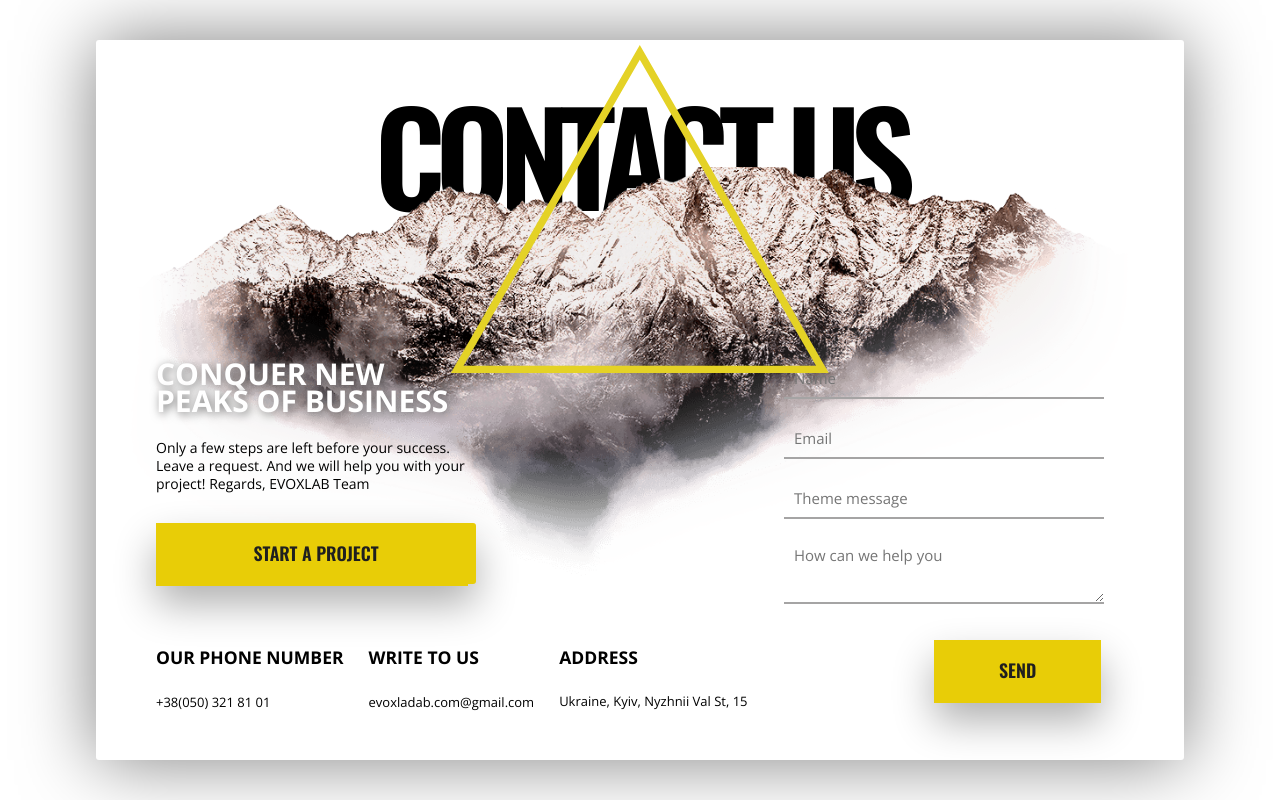
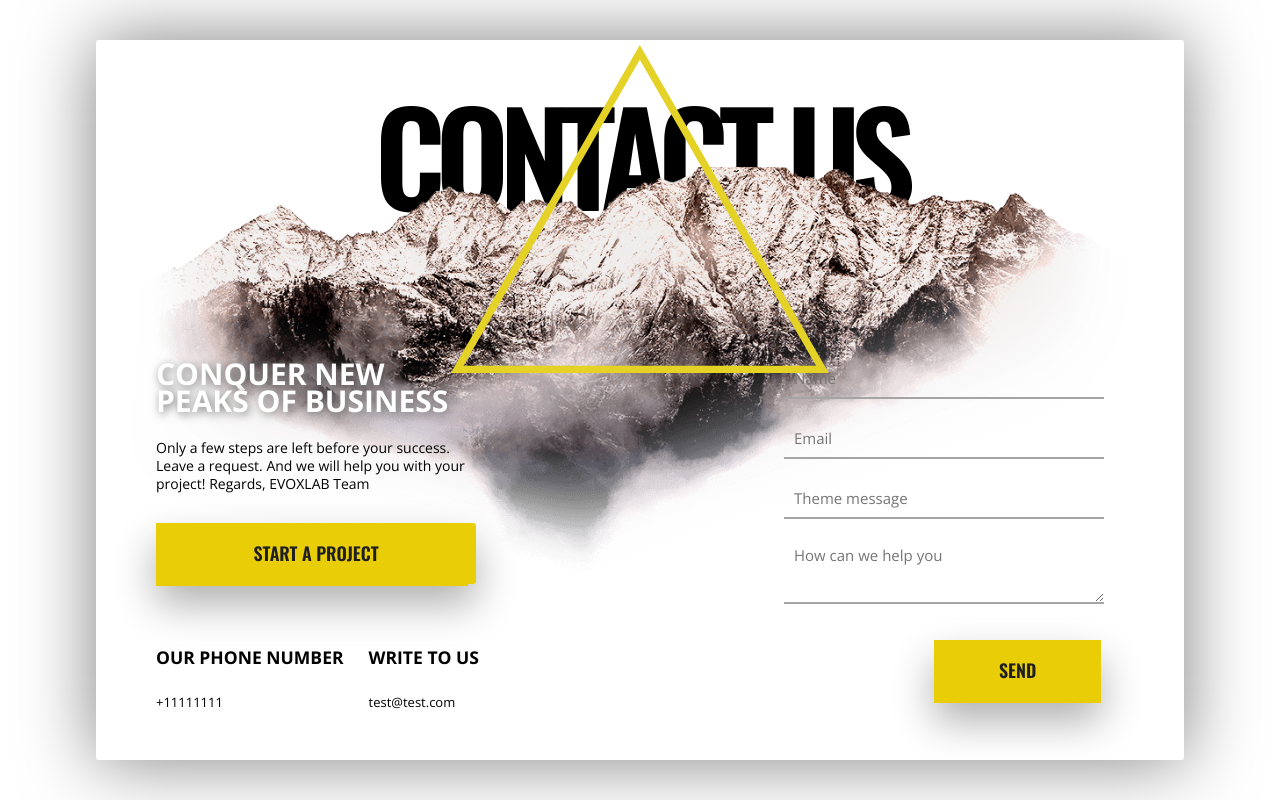
Before and after one commit to towmie/Evox-lab, a website: page index.html in a window 1280 px wide. Shown: the part 2400-3200 px from the top of the page. Drawn offline with nearby package versions, Linux system fonts and the light colour scheme.

Commit message:
feat: fix

```diff
--- a/index.html
+++ b/index.html
@@ -329,22 +329,16 @@
             <ul class="contact__contact-box">
               <li class="contact__contact-item">
                 <h3 class="contact__contact-title">OUR PHONE NUMBER</h3>
-                <a href="tel:+38(050) 321 81 01" class="contact__contact-data"
-                  >+38(050) 321 81 01</a
+                <a href="" class="contact__contact-data"
+                  >+11111111</a
                 >
               </li>
               <li class="contact__contact-item">
                 <h3 class="contact__contact-title">WRITE TO US</h3>
                 <a
-                  href="mailto:evoxladab.com@gmail.com"
+                  href=""
                   class="contact__contact-data"
-                  >evoxladab.com@gmail.com</a
-                >
-              </li>
-              <li class="contact__contact-item">
-                <h3 class="contact__contact-title">ADDRESS</h3>
-                <p class="contact__contact-data"
-                  >Ukraine, Kyiv, Nyzhnii Val St, 15</p
+                  >test@test.com</a
                 >
               </li>
             </ul>
```
